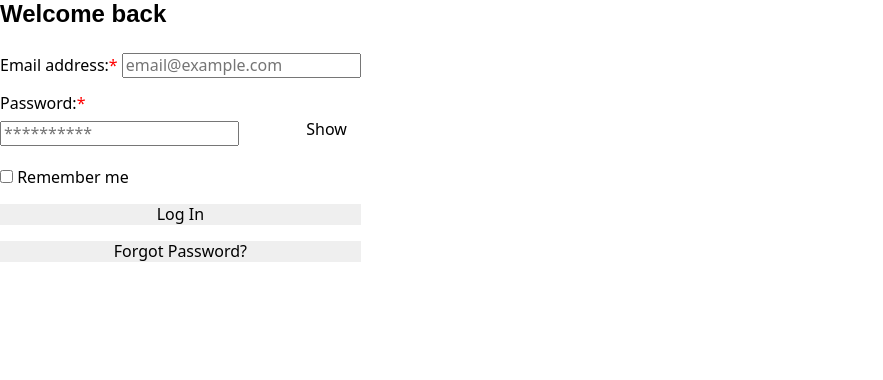
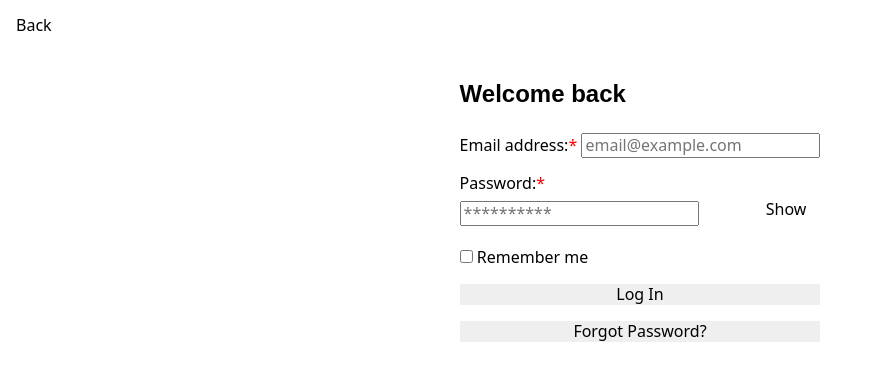
Before and after one commit to PullRequestTimeout/quill-blog, a SvelteKit app: page /blog/admin in a window 1280 px wide. Shown: the top 380 px of the page, without its empty margins (0-883 px from the left). Built offline with nearby package versions, Linux system fonts and the light colour scheme; no server answers.

Commit message:
:construction: Refining admin page

```diff
--- a/src/routes/blog/admin/+page.svelte
+++ b/src/routes/blog/admin/+page.svelte
@@ -1,16 +1,40 @@
 <script lang="ts">
+	// Imports
+	import LoginForm from "$lib/components/LoginForm.svelte";
+	import AdminPanel from "$lib/components/AdminPanel.svelte";
 	import { uiStore } from "$lib/stores/uiStore.svelte";
-	import LoginForm from "$lib/components/LoginForm.svelte";
-
-	function handleLogout(event: Event) {
-		event.preventDefault();
-		console.log("Logging out...");
-	}
+	import { authHandlers } from "$lib/firebase/auth";
 </script>
 
-{#if !uiStore.loggedIn}
-	<LoginForm />
-{:else if uiStore.loggedIn}
-	<div>Admin Panel</div>
-	<button onclick={handleLogout}>Log Out</button>
-{/if}
+<main>
+	<a class="button-link" href="/blog">Back</a>
+	{#if !uiStore.loggedIn}
+		<LoginForm />
+	{:else if uiStore.loggedIn}
+		<AdminPanel />
+		<button class="logout button button-primary" onclick={() => authHandlers.logout()}>Log Out</button>
+	{/if}
+</main>
+
+<style>
+	main {
+		display: flex;
+		flex-direction: column;
+		align-items: center;
+		padding-top: 5rem;
+	}
+
+	a.button-link,
+	button.logout {
+		position: fixed;
+		top: 1rem;
+	}
+
+	button.logout {
+		right: 1rem;
+	}
+
+	a.button-link {
+		left: 1rem;
+	}
+</style>
```
